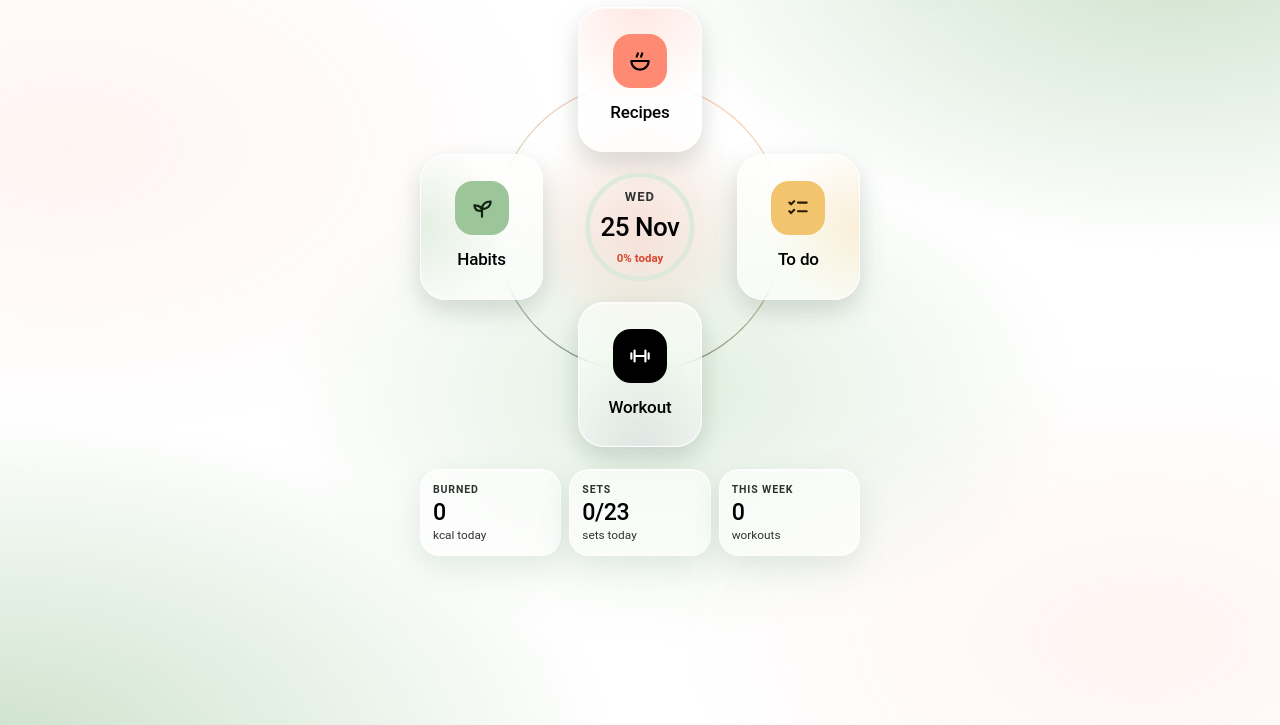
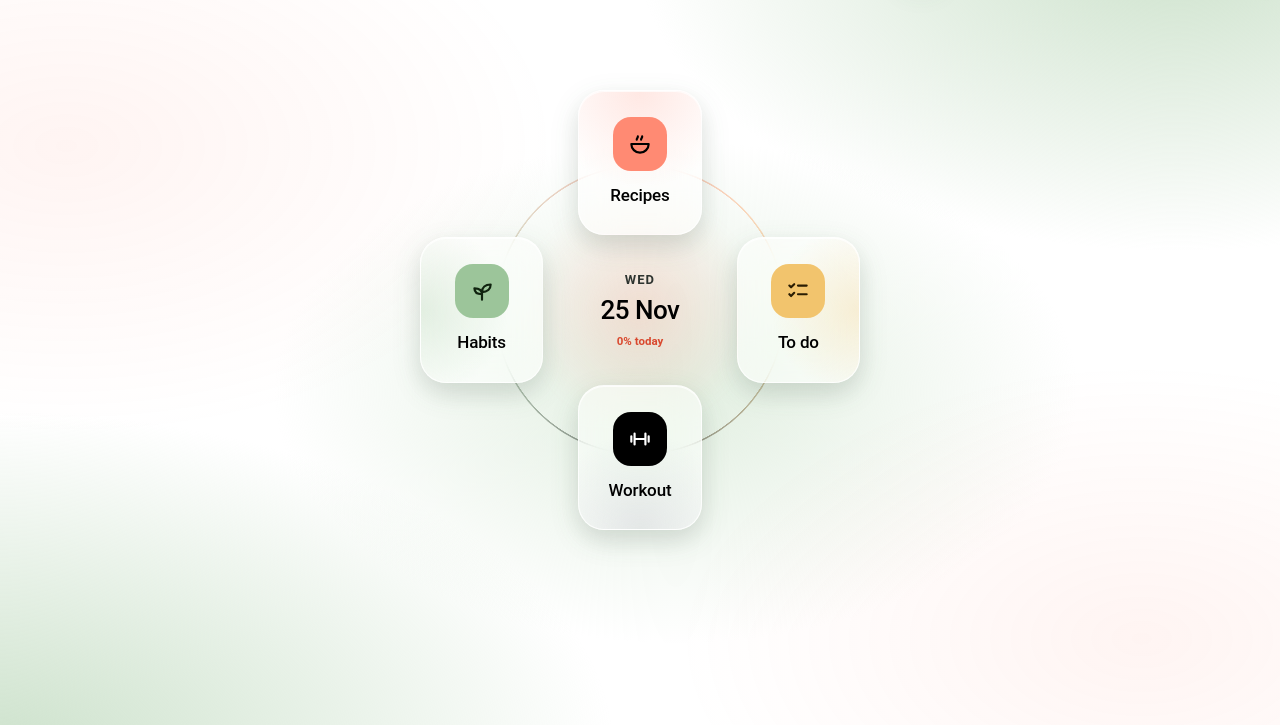
Before and after one commit to alphasapienofficial-bit/neal, a website: page www/index.html in a window 1280 px wide. Shown: the part 75-800 px from the top of the page. Drawn offline with Linux system fonts and the light colour scheme; a web font is replaced by a local one.

Commit message:
Home: remove centre ring and stats row, centre the cards
Co-Authored-By: Claude Opus 5.5 <noreply@anthropic.com>
Claude-Session: https://claude.ai/code/session_01XBnp6ufsXhP6XH9VeXTnqs

```diff
--- a/www/index.html
+++ b/www/index.html
@@ -647,7 +647,7 @@ ol.steps li::before { font-size: 13px; }
 .ocard .oi { width: clamp(44px, 13vw, 54px); height: clamp(44px, 13vw, 54px); border-radius: 18px; }
 .ocard .oi svg { width: 26px; height: 26px; }
 .ocard b { font-size: clamp(14px, 4.1vw, 17px); }
-.hstats { width: min(100%, 440px); margin: 22px auto 0; display: grid; grid-template-columns: repeat(3, minmax(0, 1fr)); gap: 8px; }
+.home:not([hidden]) { min-height: calc(100svh - 150px); display: grid; align-content: center; }
 .hst { min-width: 0; display: grid; gap: 1px; padding: 12px 12px 11px; border: 1px solid var(--glass-line); border-radius: 20px; background: var(--glass); box-shadow: var(--glass-shadow); -webkit-backdrop-filter: blur(18px); backdrop-filter: blur(18px); }
 .hst .hsl { font-size: .66rem; font-weight: 700; letter-spacing: .08em; text-transform: uppercase; color: var(--muted); white-space: nowrap; overflow: hidden; text-overflow: ellipsis; }
 .hst b { font-family: var(--display); font-weight: 500; font-size: 1.45rem; line-height: 1.15; letter-spacing: -.02em; font-variant-numeric: tabular-nums; }
@@ -887,14 +887,9 @@ body.rl .cat-tabs .tab[aria-selected="true"] { background: #FFFFFF; color: var(-
     <div class="oring" aria-hidden="true"></div>
     <button type="button" class="ocard o-top" data-go="recipes"><span class="oi"><svg viewBox="0 0 24 24" aria-hidden="true"><path d="M4 12h16a8 8 0 0 1-16 0Z"/><path d="M9 8c0-1.5 1-1.5 1-3M13 8c0-1.5 1-1.5 1-3"/></svg></span><b>Recipes</b></button>
     <button type="button" class="ocard o-left" data-go="habits"><span class="oi"><svg viewBox="0 0 24 24" aria-hidden="true"><path d="M12 20v-7"/><path d="M12 13c0-4 3-7 8-7 0 4-3 7-8 7Z"/><path d="M12 15c0-3.3-2.4-5.5-7-5.5 0 3.3 2.4 5.5 7 5.5Z"/></svg></span><b>Habits</b></button>
-    <div class="ocenter"><svg class="cring" viewBox="0 0 100 100" aria-hidden="true"><circle class="crtr" cx="50" cy="50" r="45"/><circle class="crarc" id="hc-arc" cx="50" cy="50" r="45" pathLength="100" stroke-dasharray="0 100" transform="rotate(-90 50 50)"/></svg><span class="oday" id="hc-day"></span><span class="odate" id="hc-date"></span><span class="opct" id="hc-pct"></span></div>
+    <div class="ocenter"><span class="oday" id="hc-day"></span><span class="odate" id="hc-date"></span><span class="opct" id="hc-pct"></span></div>
     <button type="button" class="ocard o-right" data-go="todo"><span class="oi"><svg viewBox="0 0 24 24" aria-hidden="true"><path d="m4 7 1.6 1.6L8.5 5.7"/><path d="m4 15 1.6 1.6 2.9-2.9"/><path d="M12 7h8M12 15h8"/></svg></span><b>To do</b></button>
     <button type="button" class="ocard o-bottom" data-go="workout"><span class="oi"><svg viewBox="0 0 24 24" aria-hidden="true"><path d="M7 7v10M4 9.5v5M17 7v10M20 9.5v5M7 12h10"/></svg></span><b>Workout</b></button>
-  </div>
-  <div class="hstats">
-    <div class="hst"><span class="hsl">Burned</span><b id="hst-kcal">0</b><span class="hsu">kcal today</span></div>
-    <div class="hst"><span class="hsl">Sets</span><b id="hst-sets">0</b><span class="hsu" id="hst-setsu">done today</span></div>
-    <div class="hst"><span class="hsl">This week</span><b id="hst-week">0</b><span class="hsu" id="hst-weeku">workouts</span></div>
   </div>
 </section>
 
@@ -1796,9 +1791,6 @@ body.rl .cat-tabs .tab[aria-selected="true"] { background: #FFFFFF; color: var(-
     [fh, ft, fw].forEach(function (f) { if (f) { tot[0] += f[0]; tot[1] += f[1]; } });
     arc('hc-arc', tot);
     set('hc-pct', tot[1] ? Math.round(tot[0] / tot[1] * 100) + '% today' : '');
-    set('hst-kcal', txt('wBurnTot') || '0');
-    set('hst-sets', sn ? sd + '/' + sn : '0'); set('hst-setsu', 'sets today');
-    var wkN = wWeekCount(); set('hst-week', String(wkN)); set('hst-weeku', wkN === 1 ? 'workout' : 'workouts');
   }
   window.nealRenderHome = renderHome;
   window.addEventListener('hashchange', function () { showView(location.hash.slice(1)); });
```
